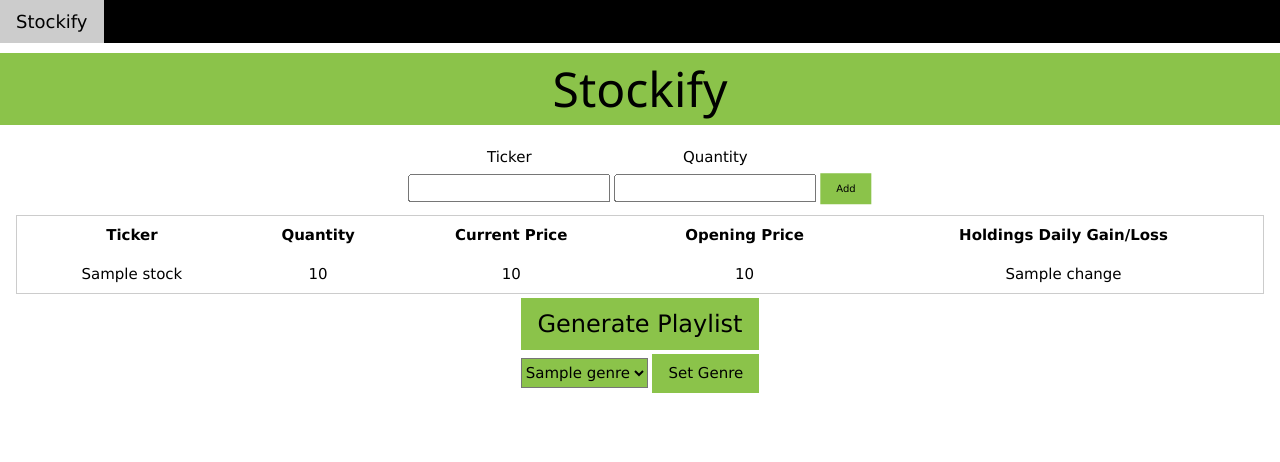
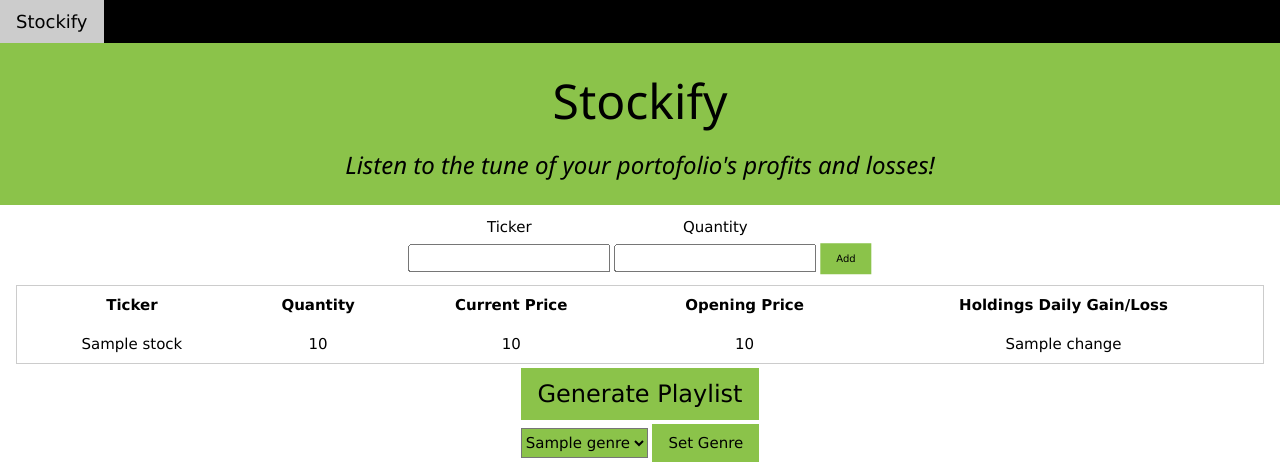
Before and after one commit to ndellamaria/stockify, a Flask app: template templates/table.html in a window 1280 px wide. Shown: the top 462 px of the page. Run offline with Flask 2, Linux system fonts and the light colour scheme; the template is opened without the code that fills it: values that come from a table or form of the project are taken from there, most other values are stand-ins (such as "Sample title", 1, 10 or a date in 2020); some libraries are stand-ins or nearby versions.

Commit message:
final changes

```diff
--- a/templates/table.html
+++ b/templates/table.html
@@ -9,7 +9,11 @@
 
 {% block content %}
 
-<h1 class="w3-xxxlarge w3-center w3-light-green w3-tangerine">Stockify</h1>
+<div class = "w3-light-green w3-padding-large">
+  <h1 class="w3-xxxlarge w3-center w3-tangerine">Stockify</h1>
+  <h2 class="w3-xlarge w3-center w3-tangerine" style="font-style: italic"> Listen to the tune of your portofolio's profits and losses!</h2>
+</div>
+
 
   <form action="" method="post" novalidate>
   <div class="w3-display-container w3-center w3-bordered" style="padding-top: 40px; padding-bottom: 40px;">
```
